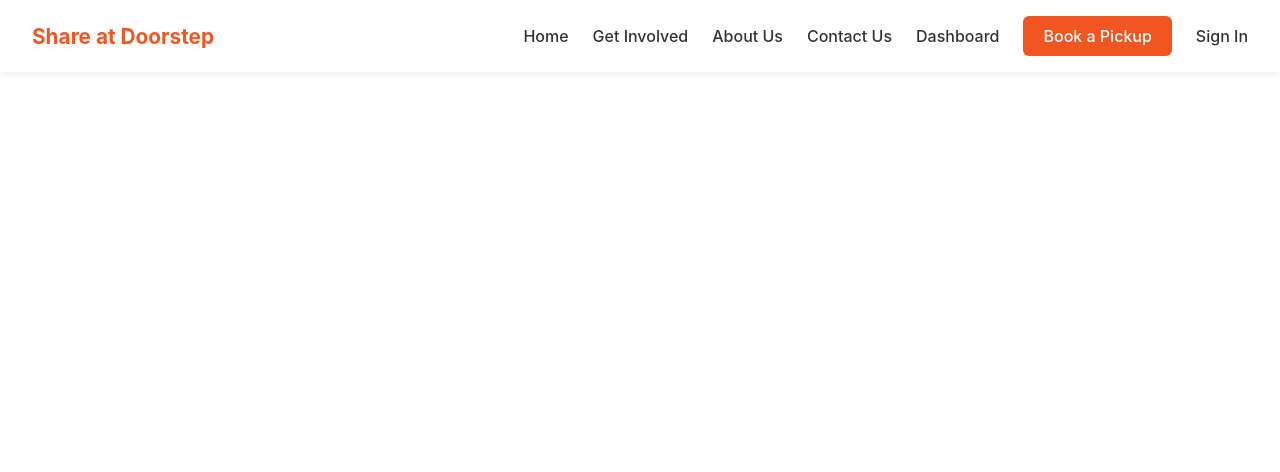
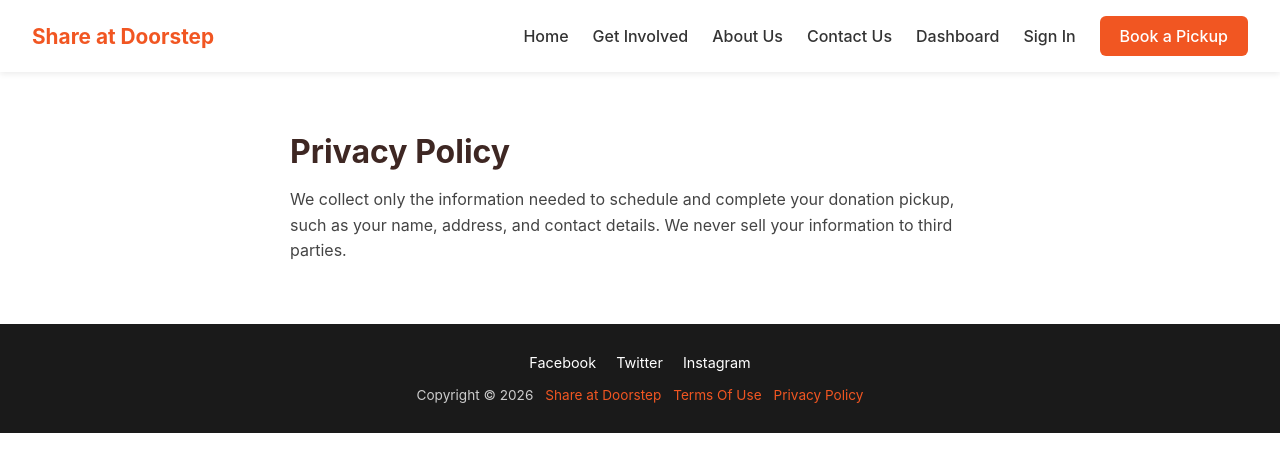
Before and after one commit to Kee06/share-at-doorstep, a React (Create React App) app in the folder client/: page /privacy in a window 1280 px wide. Shown: the top 472 px of the page. Built offline with nearby package versions, Linux system fonts and the light colour scheme.

Commit message:
Add Footer, Volunteer, NGO Partner, Contact, Terms, and Privacy pages; remove Donate page

```diff
--- a/client/src/App.js
+++ b/client/src/App.js
@@ -1,11 +1,17 @@
 import { BrowserRouter as Router, Routes, Route } from "react-router-dom";
 import Navbar from "./components/Navbar";
+import Footer from "./components/Footer";
 import Home from "./pages/Home";
 import OurStory from "./pages/OurStory";
 import HowWeWork from "./pages/HowWeWork";
 import FAQs from "./pages/FAQs";
 import Login from "./pages/Login";
 import Register from "./pages/Register";
+import Volunteer from "./pages/Volunteer";
+import NgoPartner from "./pages/NgoPartner";
+import Contact from "./pages/Contact";
+import Terms from "./pages/Terms";
+import Privacy from "./pages/Privacy";
 import "./App.css";
 
 function App() {
@@ -19,7 +25,13 @@ function App() {
         <Route path="/faqs" element={<FAQs />} />
         <Route path="/login" element={<Login />} />
         <Route path="/register" element={<Register />} />
+        <Route path="/volunteer" element={<Volunteer />} />
+        <Route path="/ngo-partner" element={<NgoPartner />} />
+        <Route path="/contact" element={<Contact />} />
+        <Route path="/terms" element={<Terms />} />
+        <Route path="/privacy" element={<Privacy />} />
       </Routes>
+      <Footer />
     </Router>
   );
 }
--- /dev/null
+++ b/client/src/components/Footer.css
@@ -0,0 +1,41 @@
+.footer {
+  background-color: #1a1a1a;
+  color: white;
+  padding: 30px 24px;
+  text-align: center;
+}
+
+.footer-socials {
+  display: flex;
+  justify-content: center;
+  gap: 20px;
+  margin-bottom: 16px;
+}
+
+.footer-socials a {
+  color: white;
+  text-decoration: none;
+  font-size: 0.9rem;
+}
+
+.footer-socials a:hover {
+  color: #f15622;
+}
+
+.footer-bottom {
+  display: flex;
+  justify-content: center;
+  flex-wrap: wrap;
+  gap: 12px;
+  font-size: 0.85rem;
+  color: #ccc;
+}
+
+.footer-bottom a {
+  color: #f15622;
+  text-decoration: none;
+}
+
+.footer-bottom a:hover {
+  text-decoration: underline;
+}
--- /dev/null
+++ b/client/src/components/Footer.js
@@ -0,0 +1,22 @@
+import { Link } from "react-router-dom";
+import "./Footer.css";
+
+function Footer() {
+  return (
+    <footer className="footer">
+      <div className="footer-socials">
+        <a href="https://facebook.com" target="_blank" rel="noopener noreferrer">Facebook</a>
+        <a href="https://twitter.com" target="_blank" rel="noopener noreferrer">Twitter</a>
+        <a href="https://instagram.com" target="_blank" rel="noopener noreferrer">Instagram</a>
+      </div>
+      <div className="footer-bottom">
+        <span>Copyright © 2026</span>
+        <Link to="/">Share at Doorstep</Link>
+        <Link to="/terms">Terms Of Use</Link>
+        <Link to="/privacy">Privacy Policy</Link>
+      </div>
+    </footer>
+  );
+}
+
+export default Footer;
--- a/client/src/components/Navbar.js
+++ b/client/src/components/Navbar.js
@@ -12,7 +12,6 @@ function Navbar() {
         <div className="nav-dropdown">
           <span className="nav-dropdown-label">Get Involved</span>
           <div className="nav-dropdown-menu">
-            <Link to="/donate">Donate Items</Link>
             <Link to="/ngo-partner">Become an NGO Partner</Link>
             <Link to="/volunteer">Volunteer</Link>
           </div>
@@ -35,9 +34,8 @@ function Navbar() {
         </div>
 
         <Link to="/dashboard">Dashboard</Link>
+        <Link to="/login">Sign In</Link>
         <a href="http://localhost:5000/pickup.html" className="navbar-cta">Book a Pickup</a>
-
-        <Link to="/login" className="signin-btn">Sign In</Link>
       </div>
     </nav>
   );
--- /dev/null
+++ b/client/src/pages/Contact.js
@@ -0,0 +1,32 @@
+import { useState } from "react";
+import "./StaticPage.css";
+
+function Contact() {
+  const [submitted, setSubmitted] = useState(false);
+
+  const handleSubmit = (e) => {
+    e.preventDefault();
+    setSubmitted(true);
+  };
+
+  return (
+    <div className="static-page">
+      <h1>Send a Query</h1>
+      <p>Have a question or need help? Send us a message and we'll get back to you.</p>
+      {submitted ? (
+        <p>Thanks for reaching out — we'll be in touch soon!</p>
+      ) : (
+        <form onSubmit={handleSubmit}>
+          <input type="text" placeholder="Your Name" required style={{ width: "100%", padding: 12, marginBottom: 12 }} />
+          <input type="email" placeholder="Your Email" required style={{ width: "100%", padding: 12, marginBottom: 12 }} />
+          <textarea placeholder="Your Message" required rows={4} style={{ width: "100%", padding: 12, marginBottom: 12 }} />
+          <button type="submit" style={{ background: "#3e2723", color: "white", padding: "12px 24px", border: "none", borderRadius: 6 }}>
+            Submit
+          </button>
+        </form>
+      )}
+    </div>
+  );
+}
+
+export default Contact;
--- /dev/null
+++ b/client/src/pages/NgoPartner.js
@@ -0,0 +1,23 @@
+import "./StaticPage.css";
+
+function NgoPartner() {
+  return (
+    <div className="static-page">
+      <h1>Become an NGO Partner</h1>
+      <p>
+        We work with verified NGOs to make sure every donation reaches
+        someone who genuinely needs it. If your organization is interested
+        in partnering with us, we'd love to hear from you.
+      </p>
+      <h2>What We Look For</h2>
+      <ul>
+        <li>Registered non-profit organizations</li>
+        <li>A clear focus area — education, shelter, healthcare, and more</li>
+        <li>Willingness to be verified and listed on our platform</li>
+      </ul>
+      <p>Reach out through our Contact page to start the partnership process.</p>
+    </div>
+  );
+}
+
+export default NgoPartner;
--- /dev/null
+++ b/client/src/pages/Privacy.js
@@ -0,0 +1,16 @@
+import "./StaticPage.css";
+
+function Privacy() {
+  return (
+    <div className="static-page">
+      <h1>Privacy Policy</h1>
+      <p>
+        We collect only the information needed to schedule and complete your
+        donation pickup, such as your name, address, and contact details. We
+        never sell your information to third parties.
+      </p>
+    </div>
+  );
+}
+
+export default Privacy;
--- /dev/null
+++ b/client/src/pages/StaticPage.css
@@ -0,0 +1,29 @@
+.static-page {
+  max-width: 700px;
+  margin: 60px auto;
+  padding: 0 24px;
+}
+
+.static-page h1 {
+  color: #3e2723;
+  margin-bottom: 16px;
+}
+
+.static-page h2 {
+  color: #f15622;
+  margin-top: 28px;
+  margin-bottom: 12px;
+  font-size: 1.2rem;
+}
+
+.static-page p {
+  color: #444;
+  line-height: 1.6;
+  margin-bottom: 16px;
+}
+
+.static-page ul {
+  margin: 0 0 20px 20px;
+  color: #444;
+  line-height: 1.7;
+}
--- /dev/null
+++ b/client/src/pages/Terms.js
@@ -0,0 +1,16 @@
+import "./StaticPage.css";
+
+function Terms() {
+  return (
+    <div className="static-page">
+      <h1>Terms of Use</h1>
+      <p>
+        By using Share at Doorstep, you agree to donate items that are safe,
+        usable, and legally yours to give away. We reserve the right to
+        decline pickups that don't meet our donation guidelines.
+      </p>
+    </div>
+  );
+}
+
+export default Terms;
--- /dev/null
+++ b/client/src/pages/Volunteer.js
@@ -0,0 +1,22 @@
+import "./StaticPage.css";
+
+function Volunteer() {
+  return (
+    <div className="static-page">
+      <h1>Become a Volunteer</h1>
+      <p>
+        Volunteers help us reach more donors and NGOs by spreading the word,
+        supporting local donation drives, and helping coordinate pickups.
+      </p>
+      <h2>Ways to Get Involved</h2>
+      <ul>
+        <li>Help organize donation drives in your area</li>
+        <li>Spread awareness about doorstep donations</li>
+        <li>Assist partner NGOs with sorting and distributing items</li>
+      </ul>
+      <p>Interested in volunteering? Reach out through our Contact page and we'll get back to you.</p>
+    </div>
+  );
+}
+
+export default Volunteer;
```
